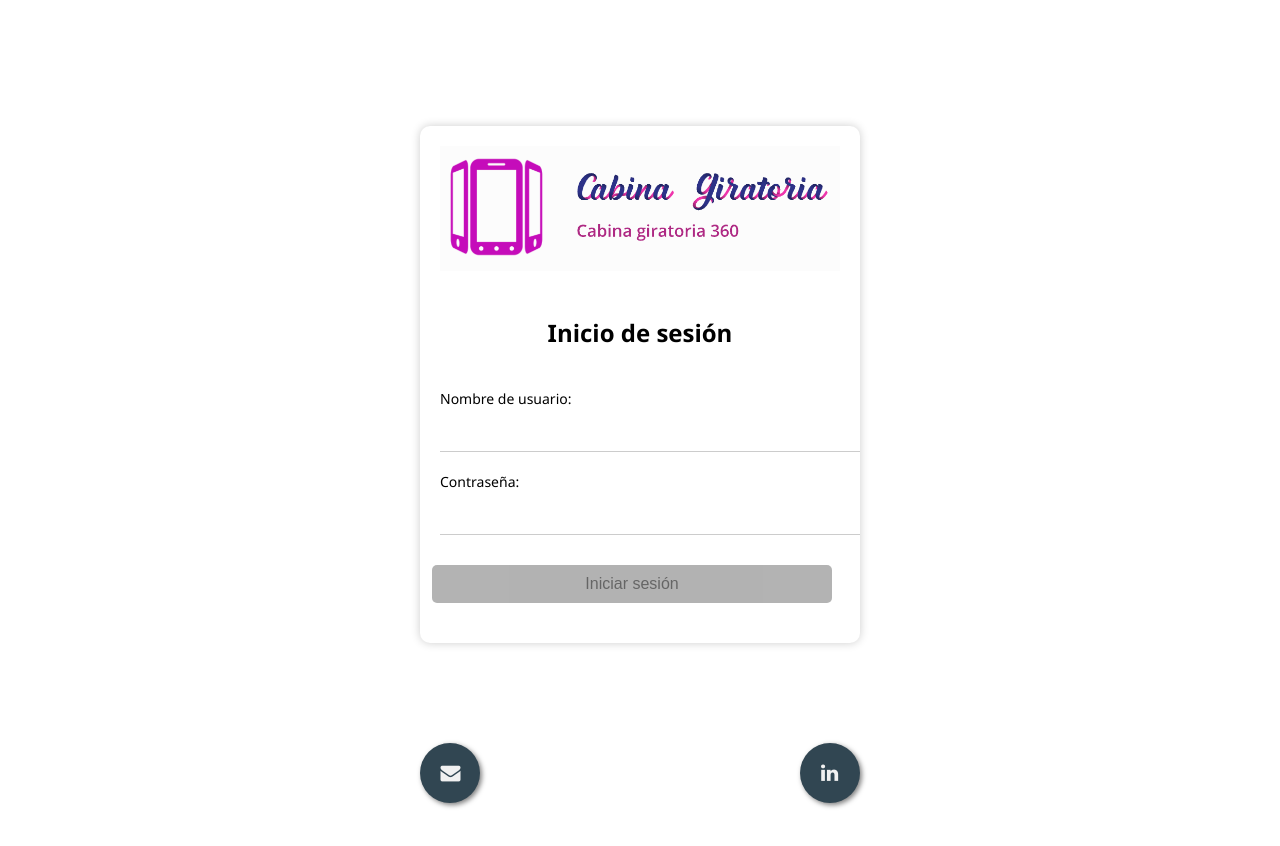
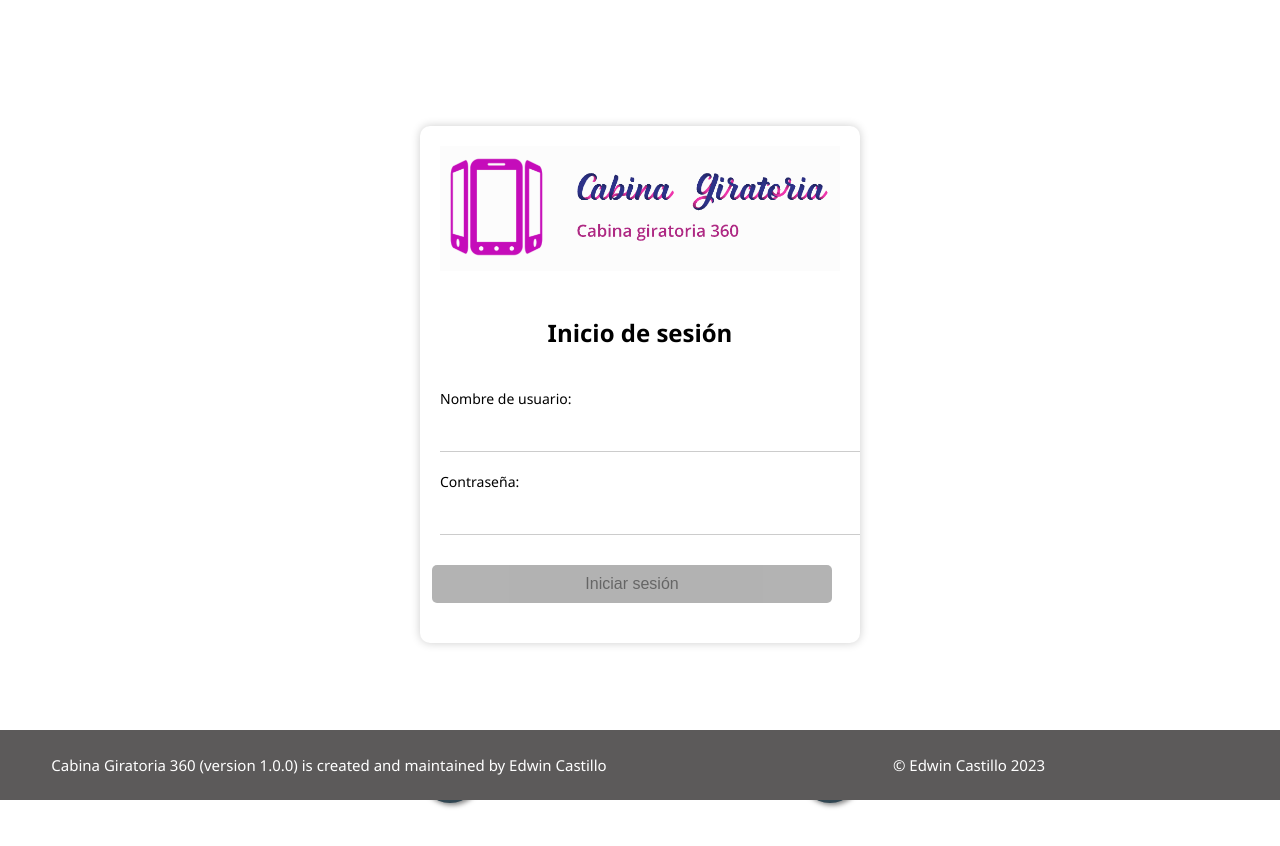
Before and after one commit to EdwinC27/CabinaGiratoria360, an Angular app: page /#/login in a window 1280 px wide. Shown: the top 846 px of the page. Built offline with nearby package versions, Linux system fonts and the light colour scheme.

Commit message:
Agregar un copyright

```diff
--- a/src/index.html
+++ b/src/index.html
@@ -10,5 +10,15 @@
 </head>
 <body>
   <app-root></app-root>
+
+  <footer class="derechos">
+    <div class="column">
+      <p>Cabina Giratoria 360 (version 1.0.0) is created and maintained by Edwin Castillo</p>
+    </div>
+
+    <div class="column">
+      <p>© Edwin Castillo 2023</p>
+    </div>
+  </footer>
 </body>
 </html>
--- a/src/styles.css
+++ b/src/styles.css
@@ -4,3 +4,24 @@ html {
     background-color: #fff;
     font-family: 'Segoe UI', Tahoma, Geneva, Verdana, sans-serif;
 }
+
+.derechos {
+  position: absolute;
+  bottom: 0;
+  width: 100%;
+  height: 50px;
+  padding: 10px;
+  margin-left: -9px;
+  font-size: 15px;
+  color: #fff;
+  background-color: rgb(92, 90, 90);
+  display: flex;
+}
+
+.column {
+  flex: 1;
+  display: flex;
+  justify-content: center;
+  align-items: center;
+  height: 100%;
+}
```
